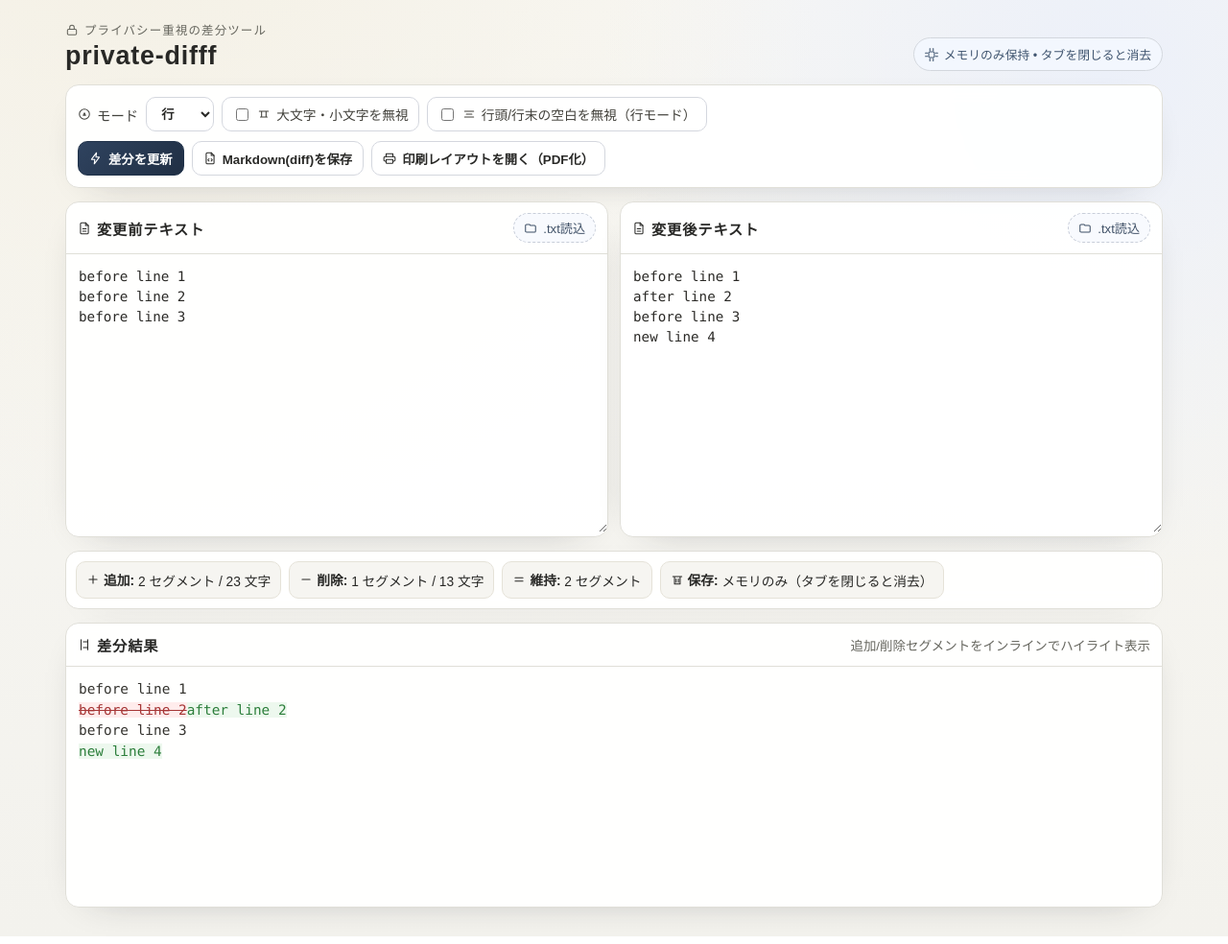
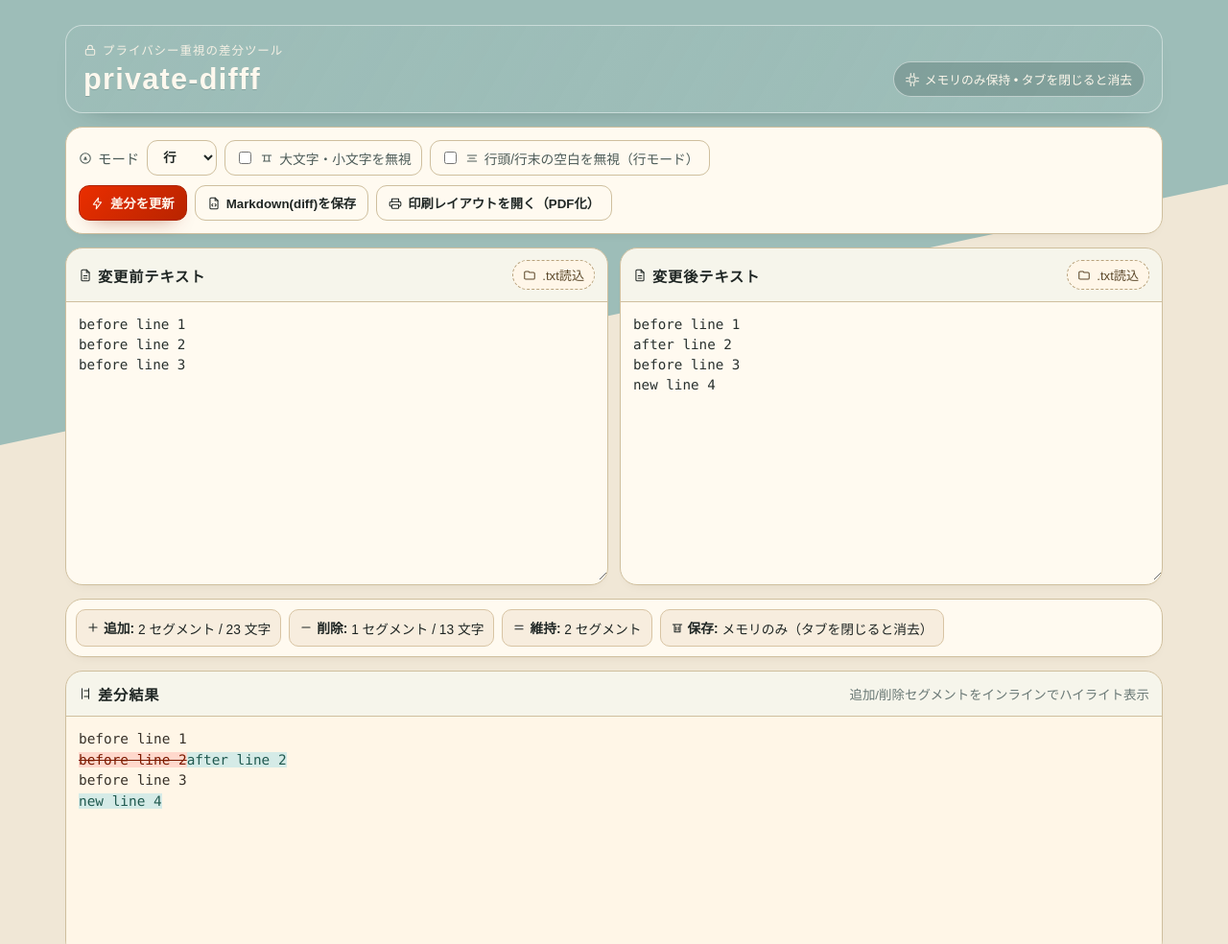
Before and after one commit to MinakuchiTaiga/private-difff, a website built with Vite: page index.html in a window 1280 px wide. Shown: the top 984 px of the page at 96% size. Built offline with nearby package versions, Linux system fonts and the light colour scheme.

Commit message:
配色に合わせてUI全体を再設計し背景表現を調整

```diff
--- a/src/styles.css
+++ b/src/styles.css
@@ -1,19 +1,17 @@
 :root {
   color-scheme: light;
-  --page-bg: radial-gradient(circle at 10% -15%, #f4f0e4 0%, transparent 45%),
-    radial-gradient(circle at 90% 8%, #ecf0f9 0%, transparent 36%),
-    linear-gradient(180deg, #f8f7f3 0%, #f3f2ed 100%);
-  --text: #282826;
-  --muted: #66665e;
-  --line: #e0dfd8;
-  --surface: #fffffff0;
-  --surface-solid: #ffffff;
-  --primary: #2f435f;
-  --primary-strong: #202f44;
-  --good-bg: #edf8ee;
-  --good-text: #2d7f3c;
-  --bad-bg: #ffecec;
-  --bad-text: #a63636;
+  --mist: #9dbdb8;
+  --paper: #f0e7d6;
+  --ember: #ea2e00;
+  --ink: #1f2624;
+  --ink-soft: #4c5b58;
+  --line: #cfbf9e;
+  --surface: #fffaf0;
+  --surface-strong: #f7edde;
+  --good-bg: #d5ebe7;
+  --good-text: #215a50;
+  --bad-bg: #ffd8cc;
+  --bad-text: #7c1a00;
 }
 
 * {
@@ -23,31 +21,42 @@
 body {
   margin: 0;
   min-height: 100vh;
-  background: var(--page-bg);
-  color: var(--text);
+  background: var(--paper);
+  color: var(--ink);
   font-family: "Avenir Next", "Hiragino Sans", "Yu Gothic UI", sans-serif;
+  position: relative;
+  overflow-x: hidden;
+}
+
+body::before {
+  content: "";
+  position: fixed;
+  inset: 0;
+  pointer-events: none;
+  background: var(--mist);
+  clip-path: polygon(0 0, 100% 0, 100% 24%, 0 58%);
 }
 
 .page {
+  position: relative;
   max-width: 1180px;
   margin: 0 auto;
-  padding: 22px 18px 30px;
+  padding: 26px 18px 34px;
   display: grid;
   gap: 14px;
 }
 
 .card {
   border: 1px solid var(--line);
-  border-radius: 14px;
+  border-radius: 18px;
   background: var(--surface);
-  box-shadow: 0 10px 40px -28px rgba(30, 34, 41, 0.45);
-  backdrop-filter: blur(8px);
+  box-shadow: 0 6px 14px -12px rgb(66 45 24 / 0.26);
 }
 
 .fade-in {
   opacity: 0;
-  transform: translateY(8px);
-  animation: enter 520ms cubic-bezier(0.18, 0.83, 0.38, 1) forwards;
+  transform: translateY(9px);
+  animation: enter 520ms cubic-bezier(0.16, 0.84, 0.28, 1) forwards;
 }
 
 .delay-0 {
@@ -55,19 +64,19 @@ body {
 }
 
 .delay-1 {
-  animation-delay: 60ms;
+  animation-delay: 70ms;
 }
 
 .delay-2 {
-  animation-delay: 120ms;
+  animation-delay: 140ms;
 }
 
 .delay-3 {
-  animation-delay: 180ms;
+  animation-delay: 210ms;
 }
 
 .delay-4 {
-  animation-delay: 240ms;
+  animation-delay: 280ms;
 }
 
 @keyframes enter {
@@ -82,20 +91,27 @@ body {
   align-items: end;
   justify-content: space-between;
   gap: 14px;
+  padding: 16px 18px;
+  border-radius: 18px;
+  border: 1px solid rgb(255 255 255 / 0.45);
+  background: linear-gradient(120deg, rgb(157 189 184 / 0.9), rgb(157 189 184 / 0.72));
+  box-shadow: 0 14px 28px -24px rgb(20 38 35 / 0.55);
 }
 
 .brand-wrap h1 {
   margin: 0;
-  font-size: clamp(1.45rem, 2.1vw, 2rem);
-  letter-spacing: 0.03em;
-  font-weight: 700;
+  font-size: clamp(1.65rem, 2.4vw, 2.2rem);
+  letter-spacing: 0.04em;
+  font-weight: 800;
+  color: #fdf8ee;
+  text-shadow: 0 1px 0 rgb(34 56 53 / 0.2);
 }
 
 .eyebrow {
-  margin: 0 0 3px;
-  color: var(--muted);
+  margin: 0 0 4px;
+  color: #f5f0e4;
   font-size: 0.78rem;
-  letter-spacing: 0.09em;
+  letter-spacing: 0.08em;
   text-transform: uppercase;
   display: inline-flex;
   align-items: center;
@@ -104,10 +120,10 @@ body {
 
 .memory-chip {
   margin: 0;
-  border: 1px solid #d3d7dd;
-  color: #415670;
-  background: #f3f7fe;
-  padding: 7px 11px;
+  border: 1px solid rgb(255 255 255 / 0.5);
+  color: #fdf7eb;
+  background: rgb(45 72 67 / 0.25);
+  padding: 8px 12px;
   border-radius: 999px;
   font-size: 0.8rem;
   white-space: nowrap;
@@ -117,7 +133,7 @@ body {
 }
 
 .actions {
-  padding: 12px;
+  padding: 13px;
   display: grid;
   gap: 10px;
 }
@@ -134,7 +150,7 @@ body {
   align-items: center;
   gap: 8px;
   font-size: 0.9rem;
-  color: #43433e;
+  color: var(--ink-soft);
 }
 
 .icon-text {
@@ -146,17 +162,17 @@ body {
 select,
 .btn,
 .switch {
-  border: 1px solid #d4d7de;
-  background: var(--surface-solid);
-  border-radius: 10px;
-  height: 36px;
+  border: 1px solid var(--line);
+  background: var(--surface);
+  border-radius: 11px;
+  height: 37px;
 }
 
 select,
 .btn {
-  padding: 0 11px;
-  font-weight: 600;
-  color: var(--text);
+  padding: 0 12px;
+  font-weight: 700;
+  color: var(--ink);
 }
 
 .btn {
@@ -164,12 +180,20 @@ select,
   display: inline-flex;
   align-items: center;
   gap: 6px;
+  transition: transform 140ms ease, box-shadow 140ms ease, border-color 140ms ease;
+}
+
+.btn:hover {
+  transform: translateY(-1px);
+  border-color: #b79f74;
+  box-shadow: 0 8px 16px -14px rgb(102 77 41 / 0.6);
 }
 
 .btn.primary {
-  color: #fff;
-  background: linear-gradient(135deg, var(--primary) 0%, var(--primary-strong) 100%);
-  border-color: #203249;
+  color: #fff6eb;
+  background: linear-gradient(135deg, #ea2e00 0%, #b82400 100%);
+  border-color: #ac2200;
+  box-shadow: 0 10px 20px -14px rgb(141 34 3 / 0.82);
 }
 
 .switch {
@@ -177,7 +201,7 @@ select,
   display: inline-flex;
   align-items: center;
   gap: 6px;
-  color: #42413b;
+  color: var(--ink-soft);
   font-size: 0.86rem;
 }
 
@@ -197,8 +221,9 @@ select,
   align-items: center;
   justify-content: space-between;
   gap: 12px;
-  padding: 11px 12px;
+  padding: 12px 13px;
   border-bottom: 1px solid var(--line);
+  background: rgb(157 189 184 / 0.09);
 }
 
 .editor-head h2,
@@ -214,14 +239,14 @@ select,
 
 .result-head p {
   margin: 0;
-  color: var(--muted);
+  color: #697875;
   font-size: 0.84rem;
 }
 
 .ghost-file {
-  border: 1px dashed #c8ced9;
-  background: #f8fafe;
-  color: #3f5066;
+  border: 1px dashed #b9a37d;
+  background: #fff6e8;
+  color: #5a4729;
   border-radius: 999px;
   padding: 5px 10px;
   font-size: 0.82rem;
@@ -244,14 +269,14 @@ textarea {
   padding: 13px;
   outline: none;
   background: transparent;
-  color: #2a2926;
+  color: #28302e;
   font-family: "IBM Plex Mono", "SFMono-Regular", Menlo, Consolas, monospace;
   font-size: 0.89rem;
   line-height: 1.47;
 }
 
 textarea:focus {
-  background: #fcfcfa;
+  background: rgb(255 247 232 / 0.5);
 }
 
 .summary {
@@ -264,8 +289,8 @@ textarea:focus {
 .summary p {
   margin: 0;
   padding: 8px 10px;
-  background: #f6f5f1;
-  border: 1px solid #e5e2d8;
+  background: var(--surface-strong);
+  border: 1px solid #d8c4a3;
   border-radius: 10px;
   font-size: 0.86rem;
 }
@@ -297,6 +322,7 @@ textarea:focus {
   font-family: "IBM Plex Mono", "SFMono-Regular", Menlo, Consolas, monospace;
   font-size: 0.9rem;
   line-height: 1.5;
+  background: #fff6e7;
 }
 
 #diff-view .added {
@@ -311,7 +337,7 @@ textarea:focus {
 }
 
 #diff-view .same {
-  color: #35342f;
+  color: #38322a;
 }
 
 @media (max-width: 960px) {
@@ -325,6 +351,10 @@ textarea:focus {
 }
 
 @media (max-width: 680px) {
+  .page {
+    padding: 14px 12px 20px;
+  }
+
   .topbar {
     flex-direction: column;
     align-items: start;
@@ -333,4 +363,9 @@ textarea:focus {
   .memory-chip {
     white-space: normal;
   }
+
+  .result-head {
+    flex-direction: column;
+    align-items: start;
+  }
 }
```
